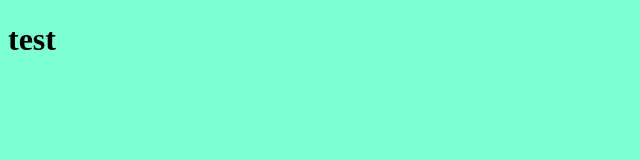
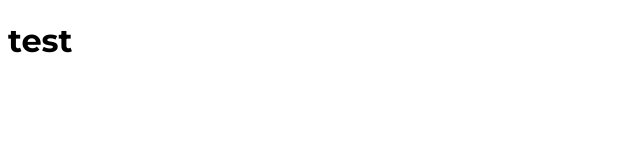
Before and after one commit to lltelles/password_generator, a plain HTML site: page index.html in a window 1280 px wide. Shown: the whole page, without its empty margins (0-640 px from the left). Drawn offline with Linux system fonts and the light colour scheme.

Commit message:
added custom font

```diff
--- a/css/style.css
+++ b/css/style.css
@@ -1,3 +1,3 @@
-body {
-  background-color: aquamarine;
+* {
+  font-family: "Montserrat", sans-serif;
 }
--- a/index.html
+++ b/index.html
@@ -3,9 +3,15 @@
   <head>
     <meta charset="UTF-8" />
     <meta name="viewport" content="width=device-width, initial-scale=1.0" />
-    <title>Document</title>
+    <title>Gerador de Senha</title>
     <link rel="stylesheet" href="css/style.css" />
-    <script src="js/script.js"></script>
+    <link rel="preconnect" href="https://fonts.googleapis.com" />
+    <link rel="preconnect" href="https://fonts.gstatic.com" crossorigin />
+    <link
+      href="https://fonts.googleapis.com/css2?family=Lato:wght@100;300;400;700;900&family=Montserrat:wght@100;200;300;400;500;600;700;800;900&family=Roboto:ital,wght@0,100;0,300;0,400;0,500;0,700;0,900;1,100;1,300;1,400;1,500;1,700;1,900&display=swap"
+      rel="stylesheet"
+    />
+    <script src="js/script.js" defer></script>
   </head>
   <body>
     <h1>test</h1>
```
Also changed, not shown: img/priscilla-du-preez-XkKCui44iM0-unsplash.jpg (added).
